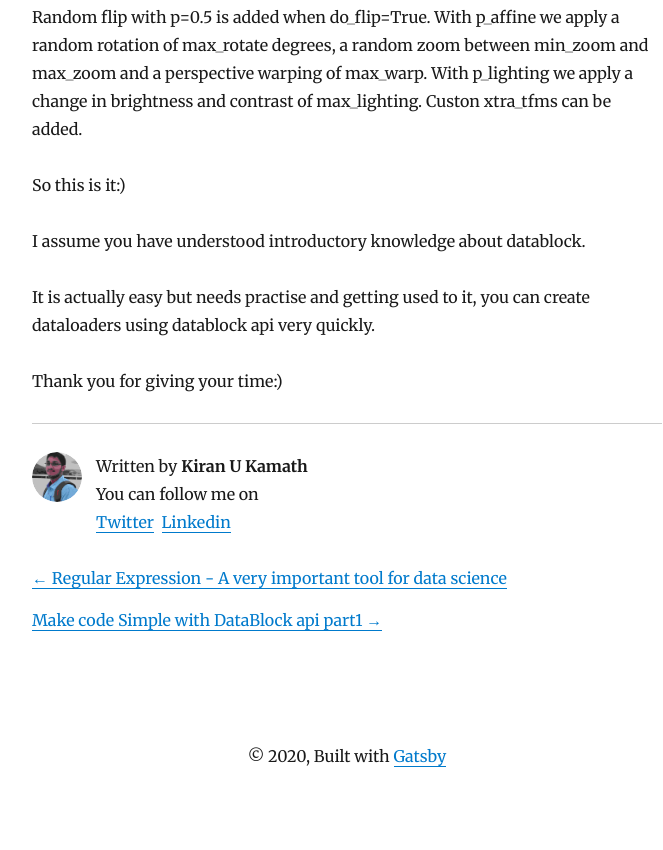
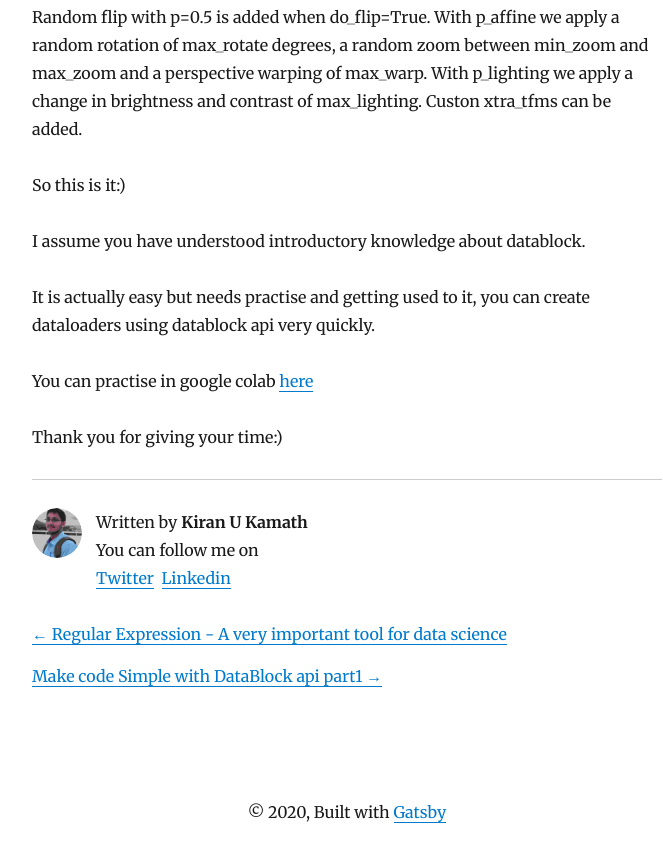
Before and after one commit to kiranukamath/myblogsite, a Gatsby site: page /blog/make-code-simple-with-datablock-api-part2/ in a window 1280 px wide. Shown: the part 5268-6118 px from the top of the page, without its empty margins (293-956 px from the left). Before the commit the page ends 6062 px from the top, so only its background shows below. Built offline with nearby package versions, Linux system fonts and the light colour scheme; Gatsby itself is replaced by a stand-in of ours; some packages are replaced by stand-ins of ours.

Commit message:
Update Blog “make-code-simple-with-datablock-api-part2”

```diff
--- a/content/blog/make-code-simple-with-datablock-api-part2.md
+++ b/content/blog/make-code-simple-with-datablock-api-part2.md
@@ -147,6 +147,6 @@ I assume you have understood introductory knowledge about datablock.
 
 It is actually easy but needs practise and getting used to it, you can create dataloaders using datablock api very quickly.
 
-
+You can practise in google colab [here](https://github.com/kirankamatmgm/Fastai-Data-Block-API/blob/master/Datablock.ipynb)
 
 Thank you for giving your time:)
```
